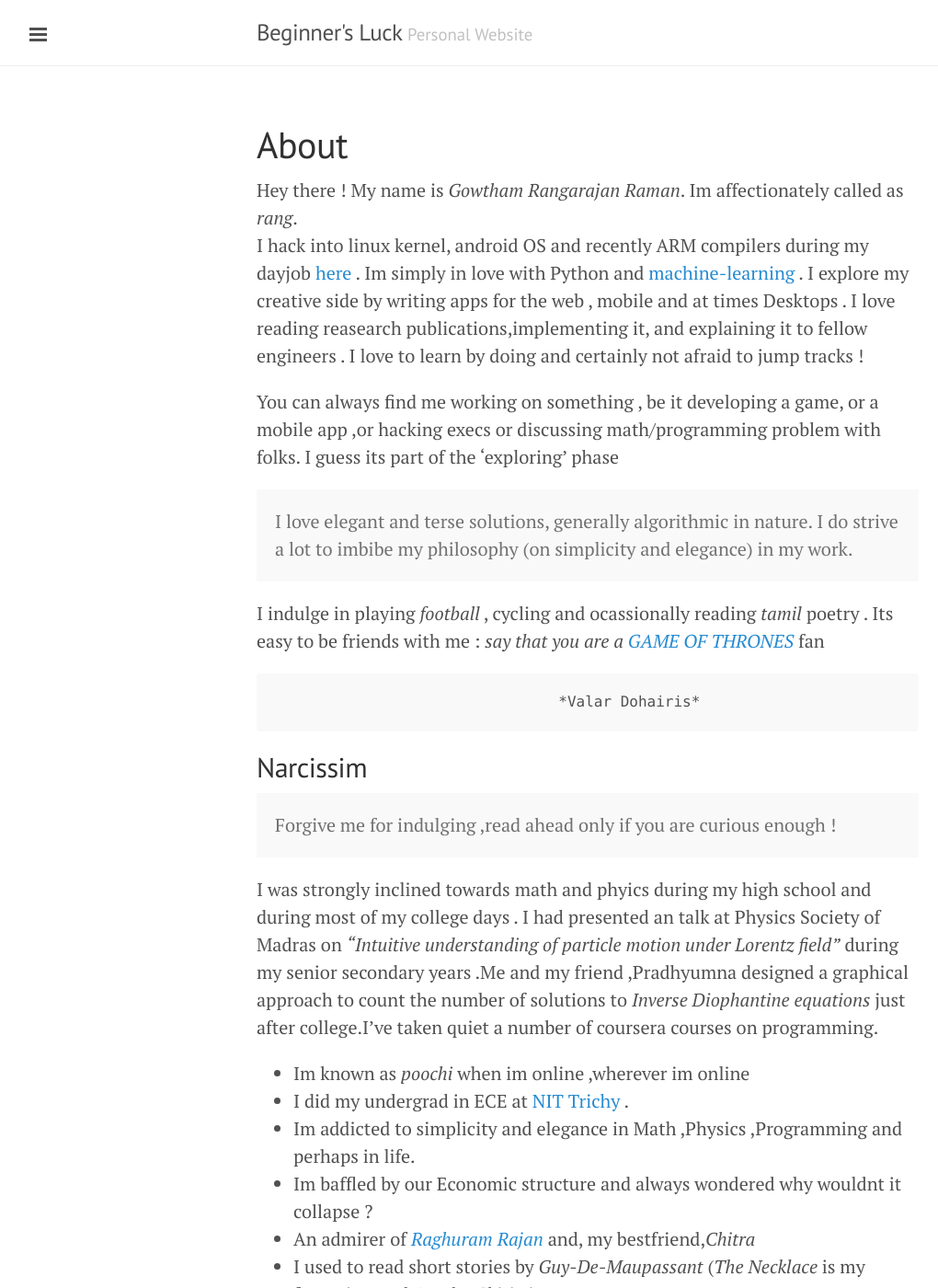
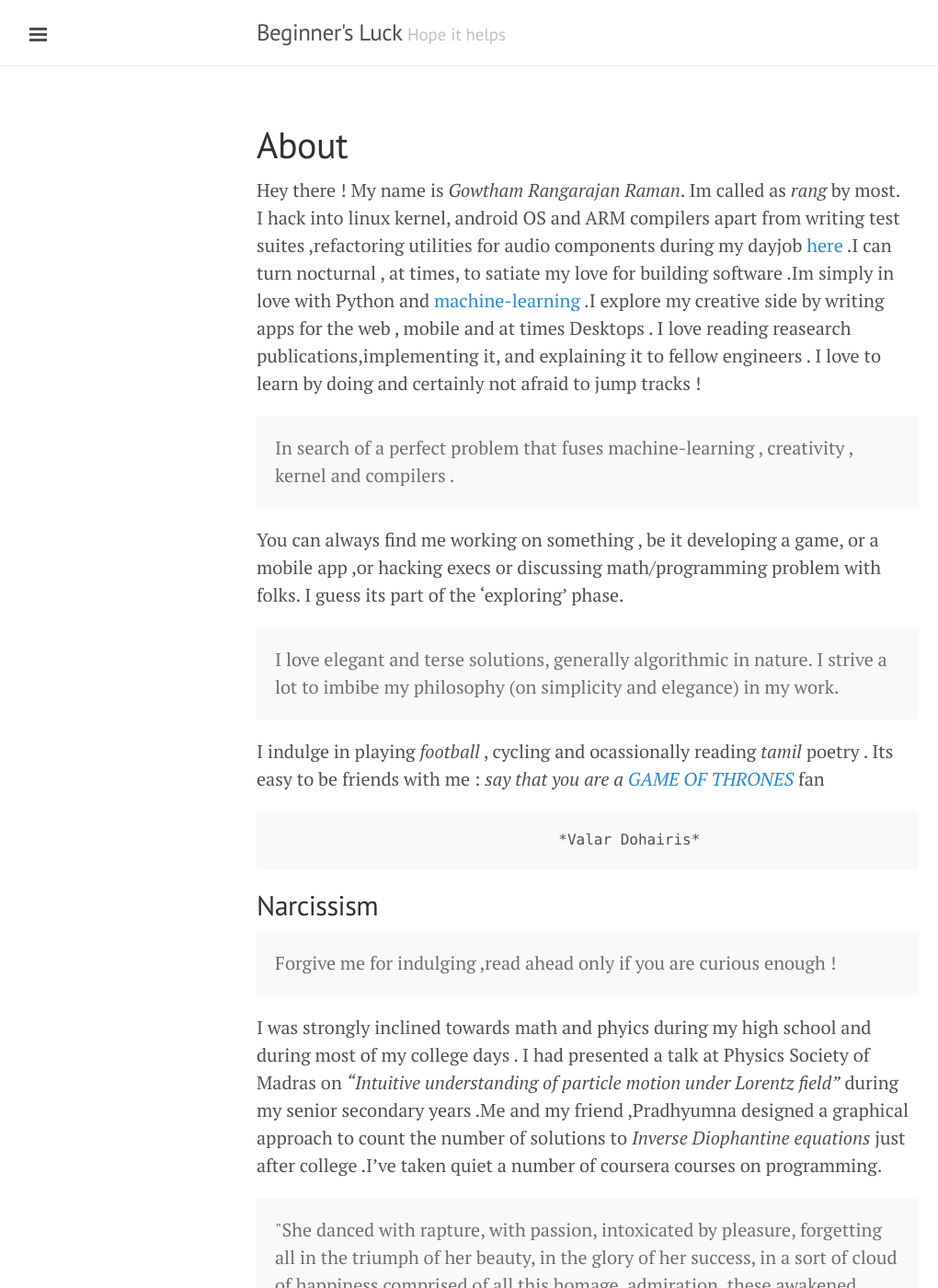
Before and after one commit to poochi/poochi.github.io, a Jekyll site: the page built from about.md, in a window 1280 px wide and 1400 px high. Shown: the whole window at 92% size, without its empty margins (1-1021 px from the left). Built offline with Jekyll 4.4.1, drawn with Linux system fonts in a browser that asks for light colours; Markdown is read by kramdown in place of the engine named in the settings; some of the changed text lies outside the part shown.

Commit message:
making it better

```diff
--- a/_config.yml
+++ b/_config.yml
@@ -7,8 +7,9 @@
 
 # Setup
 title:            Beginner's Luck
-tagline:          'Personal Website'
-description:      ''
+tagline:          'Hope it helps'
+description:      'The idea behind a website is to organize ,present and communicate my work with clarity
+		  which ,i belive, would motivate me to strive harder in achieving Elegance,Simplicity and Sense in my work '
 url:              http://poochi.github.com
 baseurl:          '/'
 paginate:         5
@@ -18,7 +19,7 @@
   url:            https://twitter.com/mdo
 
 # Custom vars
-version:          1.0.0
+version:          1.0.1
 
 github:
   repo:           https://github.com/poochi
--- a/_includes/sidebar.html
+++ b/_includes/sidebar.html
@@ -9,7 +9,7 @@
   </div>
 
   <nav class="sidebar-nav">
-    <a class="sidebar-nav-item{% if page.url == site.baseurl %} active{% endif %}" href="/">Home</a>
+    <a class="sidebar-nav-item{% if page.url == site.baseurl %} active{% endif %}" href="/">Blog</a>
 
     {% comment %}
       The code below dynamically generates a sidebar nav of pages with
@@ -25,7 +25,8 @@
       {% endif %}
     {% endfor %}
 
-    <a class="sidebar-nav-item" href="{{ site.github.repo }}/archive/v{{ site.version }}.zip">Projects</a>
+    <a class="sidebar-nav-item" href="{{ site.github.repo }}/archive/v{{ site.version }}.zip">Resume</a>
+    <a class="sidebar-nav-item" href="{{ site.github.repo }}/archive/v{{ site.version }}.zip">Personal Projects</a>
     <a class="sidebar-nav-item" href="{{ site.github.repo }}">GitHub</a>
     <span class="sidebar-nav-item">Currently v{{ site.version }}</span>
   </nav>
@@ -37,7 +38,7 @@
   </div>
   <div class="sidebar-item">
     <p>
-	&copy;Thanks to <a<a href="https://github.com/jekyll/jekyll">>Jekyll's</a> Butler <a href="https://github.com/poole/poole"> Poole and @mdo s Lanyon Theme</a>
+	&copy;Thanks to <a<a href="https://github.com/jekyll/jekyll">>Jekyll's</a> Butler <a href="https://github.com/poole/poole"> Poole</a> 	and @mdo s Lanyon Theme
     </p>
   </div>
 </div>
--- a/about.md
+++ b/about.md
@@ -3,15 +3,17 @@
 title: About
 ---
 
-Hey there ! My name is *Gowtham Rangarajan Raman*. Im affectionately called as *rang*.<br>
-I hack into linux kernel, android OS and recently ARM compilers during my dayjob <a href="http://ittiam.com/en/Index.aspx">here</a> .
-Im simply in love with Python and <a href="http://poochi-recommend.appspot.com/testweb">machine-learning</a> .
-I explore my creative side by writing apps for the web , mobile and at times Desktops . I love reading reasearch publications,implementing it, and explaining it to fellow engineers . I love to learn by doing and certainly not afraid to jump tracks !
-
-You can always find me working on something , be it developing a game, or a mobile app ,or hacking execs or discussing math/programming problem with folks. I guess its part of the 'exploring' phase
+Hey there ! My name is *Gowtham Rangarajan Raman*. Im called as *rang* by most.<br>
+I hack into linux kernel, android OS and ARM compilers apart from writing test suites ,refactoring utilities for audio components during my dayjob <a href="http://ittiam.com/en/Index.aspx">here</a> .I can turn nocturnal , at times, to satiate my love for building software .Im simply in love with Python and <a href="http://poochi-recommend.appspot.com/testweb">machine-learning</a> .I explore my creative side by writing apps for the web , mobile and at times Desktops . I love reading reasearch publications,implementing it, and explaining it to fellow engineers . I love to learn by doing and certainly not afraid to jump tracks !
 
 <p class="message">
-	I love elegant and terse solutions, generally algorithmic in nature. I do strive a lot to imbibe my philosophy (on simplicity and elegance) in my work.
+	In search of a perfect problem that fuses machine-learning , creativity , kernel and compilers .
+</p>
+
+You can always find me working on something , be it developing a game, or a mobile app ,or hacking execs or discussing math/programming problem with folks. I guess its part of the 'exploring' phase.
+
+<p class="message">
+	I love elegant and terse solutions, generally algorithmic in nature. I strive a lot to imbibe my philosophy (on simplicity and elegance) in my work.
 </p>
 
 
@@ -20,14 +22,20 @@
 
 					*Valar Dohairis*
 
-## Narcissim
+## Narcissism
 
 <p class="message">
   Forgive me for indulging ,read ahead only if you are curious enough !
 </p>
 
 I was strongly inclined towards math and phyics during my high school and during most of my college days .
-I had presented an talk at Physics Society of Madras on *"Intuitive understanding of particle motion under Lorentz field"* during my senior secondary years .Me and my friend ,Pradhyumna designed a graphical approach to count the number of solutions to *Inverse Diophantine equations* just after college.I've taken quiet a number of coursera courses on programming.
+I had presented a talk at Physics Society of Madras on *"Intuitive understanding of particle motion under Lorentz field"* during my senior secondary years .Me and my friend ,Pradhyumna designed a graphical approach to count the number of solutions to *Inverse Diophantine equations* just after college .I've taken quiet a number of coursera courses on programming.
+
+<p class="message">
+  "She danced with rapture, with passion, intoxicated by pleasure, forgetting all in the triumph of her beauty, in the glory of her success, in a sort of cloud of happiness comprised of all this homage, admiration, these awakened desires and of that sense of triumph which is so sweet to woman's heart."
+		- *The Necklace*
+</p>
+
 
 * Im known as *poochi* when im online ,wherever im online
 * I did my undergrad in ECE at <a href="http://www.nitt.edu">NIT Trichy </a> .
@@ -36,4 +44,10 @@
 * An admirer of <a href="http://en.wikipedia.org/wiki/Raghuram_Rajan">*Raghuram Rajan* </a> and, my bestfriend,*Chitra*
 * I used to read short stories by *Guy-De-Maupassant* (*The Necklace* is my favourite) and *Agatha Chiristie*
 
+<p class="message">
+"when you are there to
+save me why indeed should I seek other gods? And should you
+decide not to save me, who else will dare intercede?"
+		- *Kaamsikasthakam* - Vedanta Desikar (*Sanskrit verses*)
+</p>
 Thanks for reading!
```
